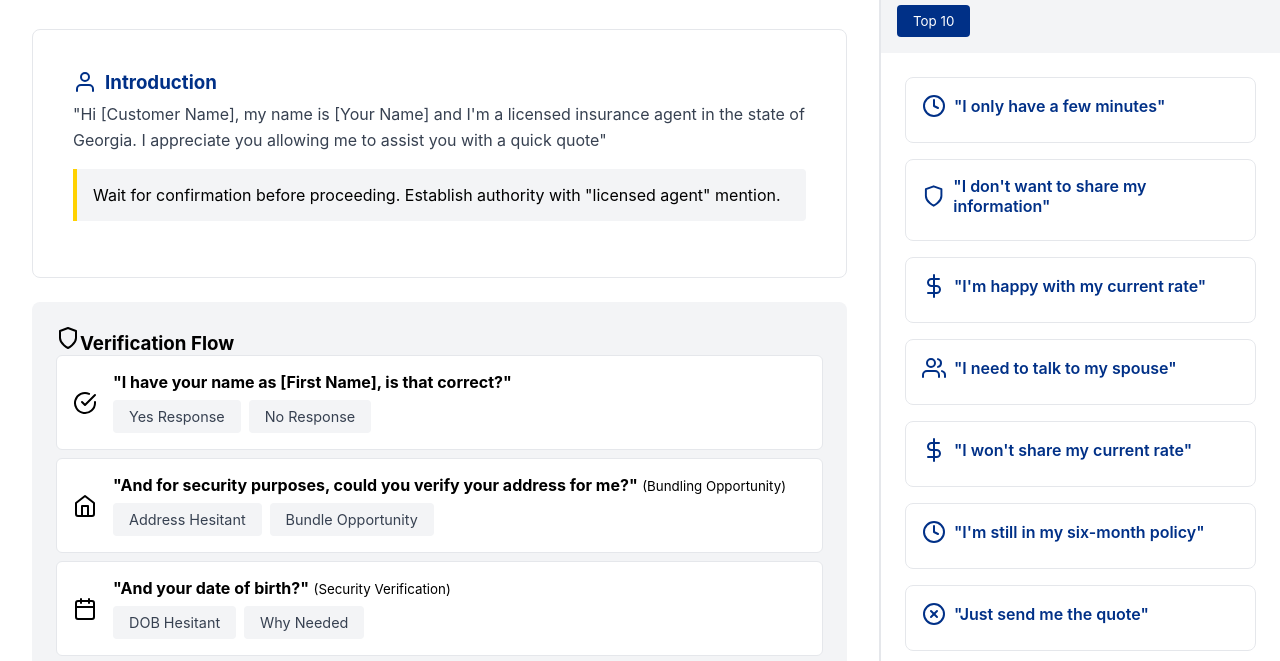
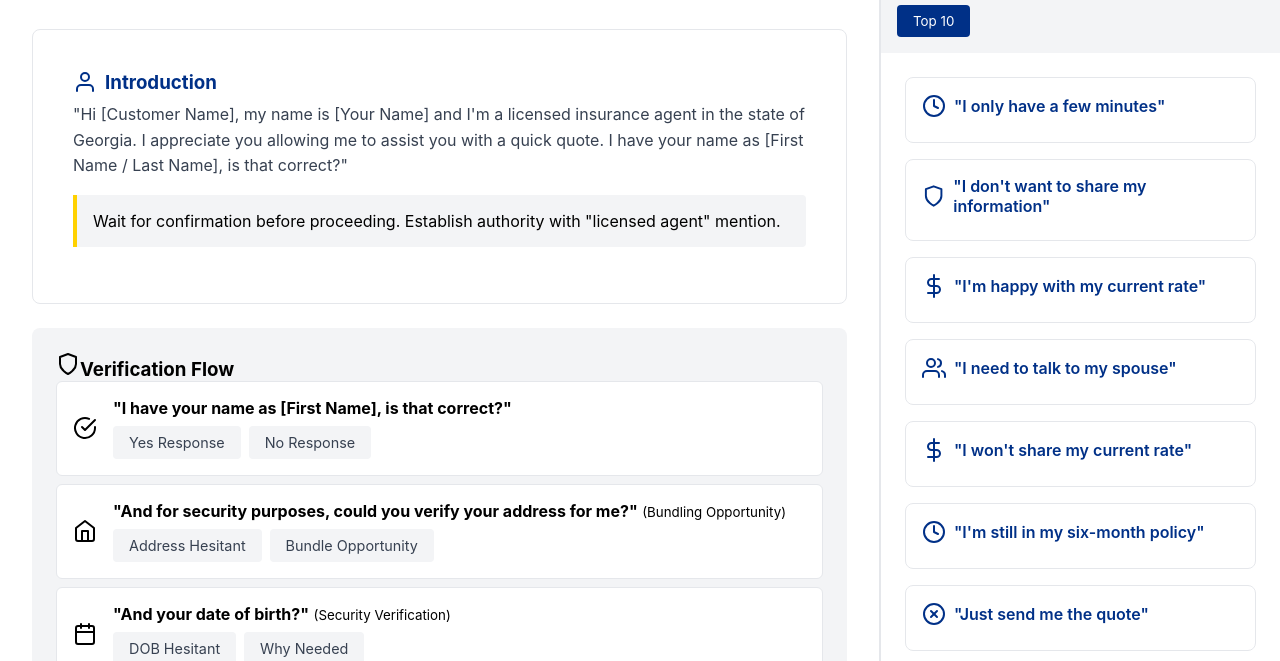
Before and after one commit to florveusagency/florveus-live-call-script, a plain HTML site: page index.html in a window 1280 px wide. Shown: the part 139-800 px from the top of the page. Drawn offline with nearby package versions, Linux system fonts and the light colour scheme.

Commit message:
Update index.html

```diff
--- a/index.html
+++ b/index.html
@@ -358,7 +358,7 @@
                 <div class="flow-step">
                     <h3><i data-feather="user"></i>Introduction</h3>
                     <div class="script-text">
-                        "Hi [Customer Name], my name is [Your Name] and I'm a licensed insurance agent in the state of Georgia. I appreciate you allowing me to assist you with a quick quote"
+                        "Hi [Customer Name], my name is [Your Name] and I'm a licensed insurance agent in the state of Georgia. I appreciate you allowing me to assist you with a quick quote. I have your name as [First Name / Last Name], is that correct?"
                     </div>
                     <div class="tip-box">
                         <i data-feather="lightbulb"></i>
```
